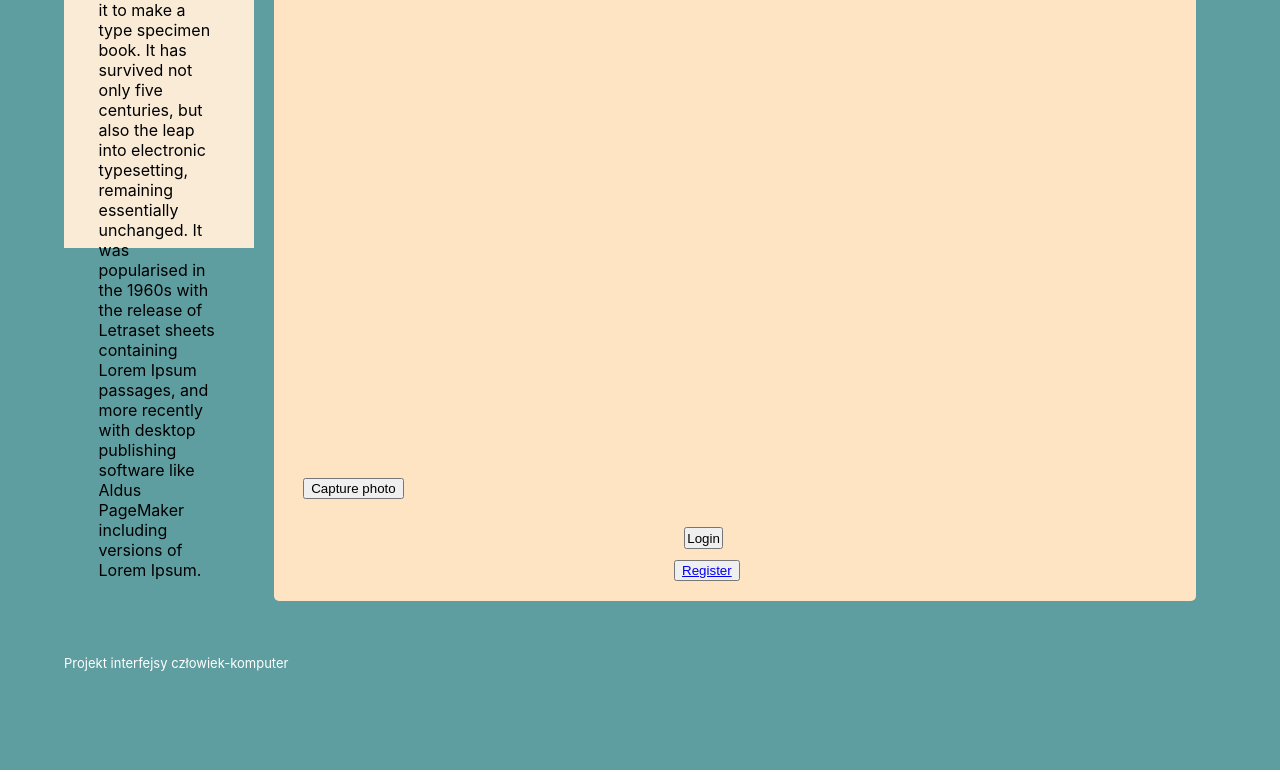
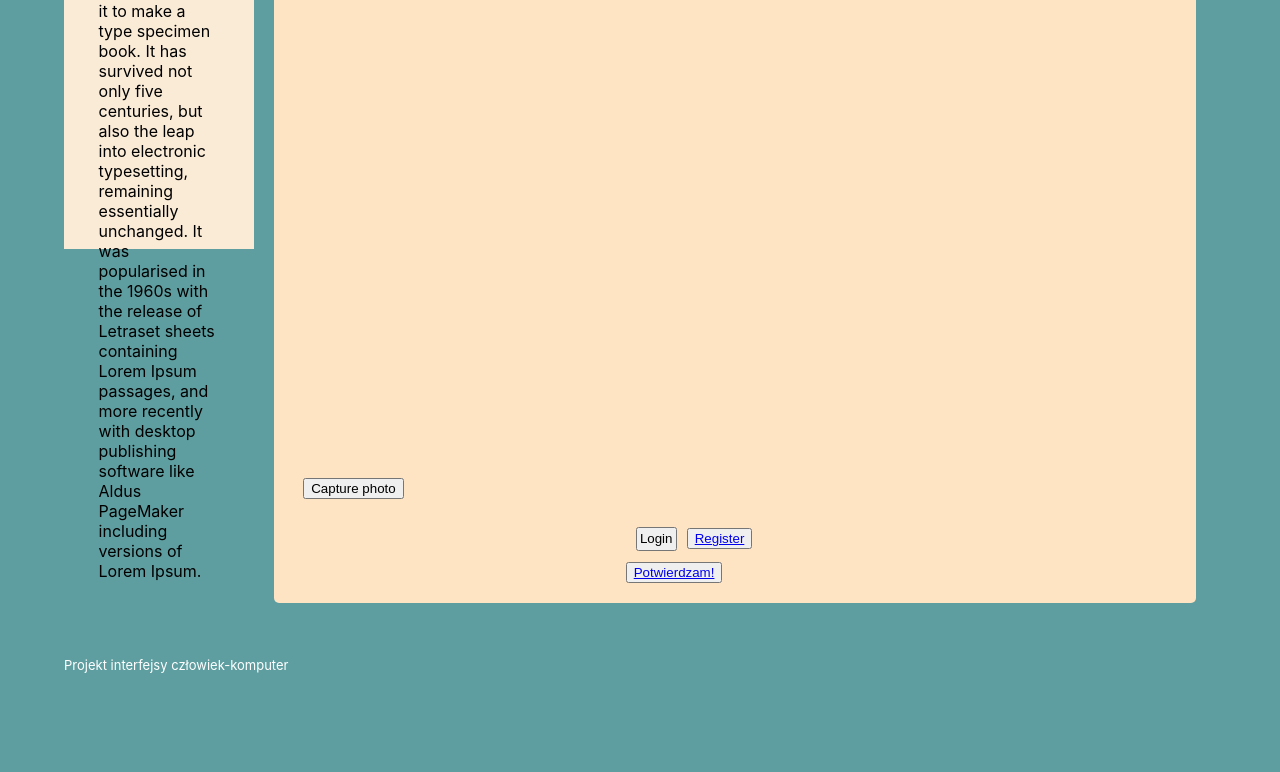
Before and after one commit to Kethableez/filmappka, a React (Create React App) app in the folder app/: page / in a window 1280 px wide. Shown: the part 696-1468 px from the top of the page. Built offline with nearby package versions, Linux system fonts and the light colour scheme; no server answers.

Commit message:
poprawki czesc pierwsza

```diff
--- a/app/src/components/LoginScreen.tsx
+++ b/app/src/components/LoginScreen.tsx
@@ -74,7 +74,7 @@ console.log("dlaBartka",usernameToSend)
         body: formdata
       };
 
-      fetch("https://localhost:5001/api/Movie/createUser", requestOptions)
+      fetch("https://localhost:5001/api/Movie/CreateUser", requestOptions)
         .then(response => response.text())
         .then(result => console.log(result))
         .catch(error => console.log('error', error));}
@@ -153,7 +153,7 @@ setDomination(findDominationEmotion)
     body: raw
   };
 
-  fetch("http://localhost:7000/ffr/recommendations", requestOptions1)
+  fetch("http://localhost:6666/ffr/recommendations", requestOptions1)
     .then(response => response.text())
     .then(result => console.log(result))
     .catch(error => console.log('error', error));
@@ -197,8 +197,12 @@ setDomination(findDominationEmotion)
         >
           Login
         </button>
+
         <button>
           <Link to="/register">Register</Link>
+        </button>
+        <button onClick={() => handleSubmit()}>
+        <Link to="/films">Potwierdzam!</Link>
         </button>
 
       </div>
```
